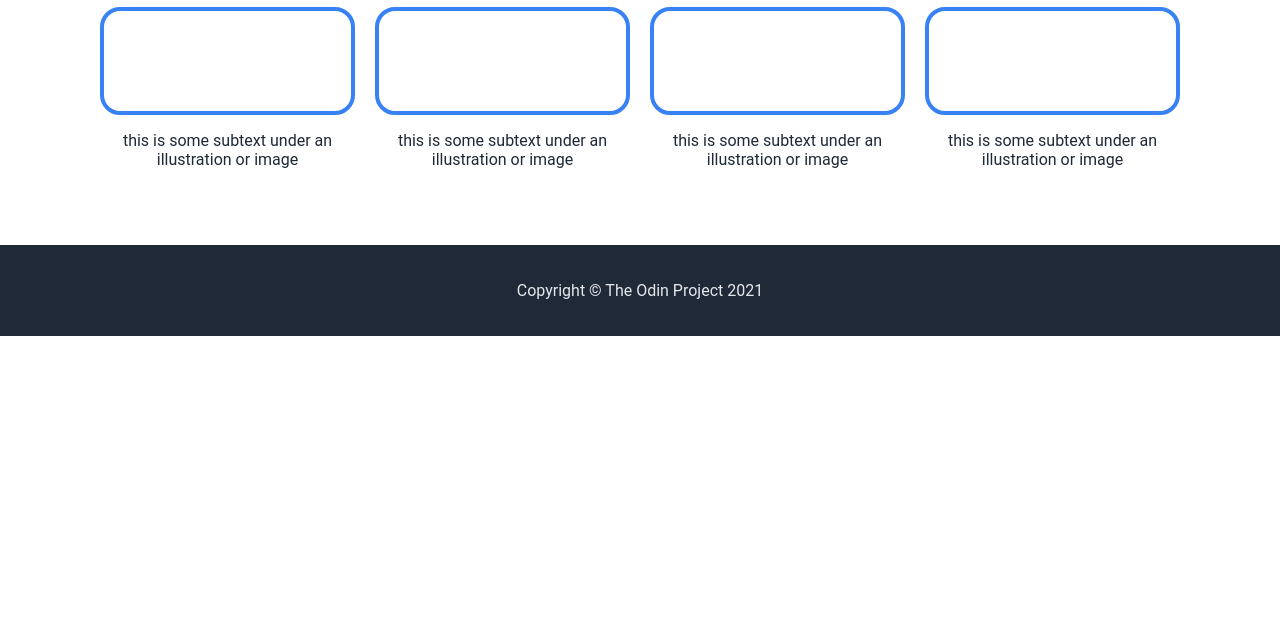
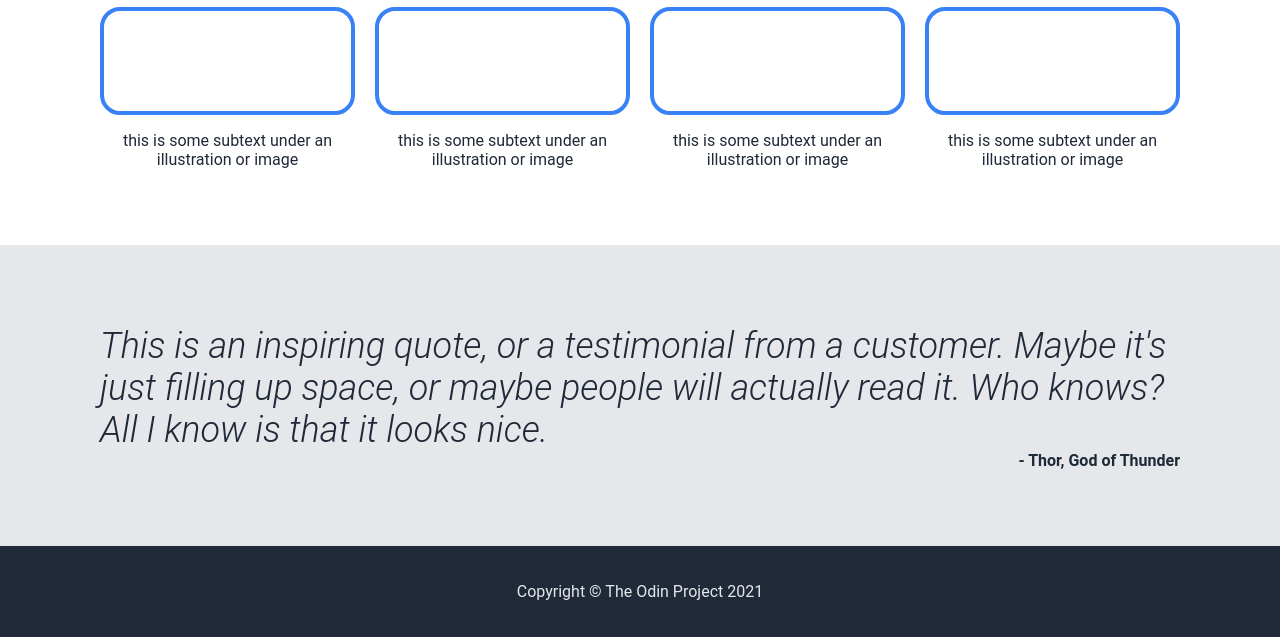
Before and after one commit to mintmending/odin-landing-page, a plain HTML site: page index.html in a window 1280 px wide. Shown: the part 619-1256 px from the top of the page. Before the commit the page ends 955 px from the top, so only its background shows below. Drawn offline with Linux system fonts and the light colour scheme.

Commit message:
Add section 3

```diff
--- a/index.html
+++ b/index.html
@@ -61,6 +61,14 @@
         </div>
     </section>
 
+    <section class="section-3">
+        <blockquote>
+        This is an inspiring quote, or a testimonial from a customer. Maybe it's just filling up space, or
+                maybe people will actually read it. Who knows? All I know is that it looks nice.
+        </blockquote>
+        <p>- Thor, God of Thunder</p>
+
+    </section>
 
     <footer>
         <p>Copyright © The Odin Project 2021</p>
--- a/styles.css
+++ b/styles.css
@@ -111,6 +111,27 @@
 
 /* section 3 */
 
+.section-3 {
+    background-color: #E5E7EB;
+    color: #1F2937;
+    padding: 80px 100px 60px;
+}
+
+blockquote {
+    font-size: 36px;
+    font-weight: 300;
+    font-style: italic;
+    text-align: left;
+    margin: 0;
+    padding-bottom: 0;
+}
+
+blockquote + p {
+    text-align: right;
+    margin-top: 0;
+    font-weight: bold;
+}
+
 /* section 4 */
 
 /* footer */
```
